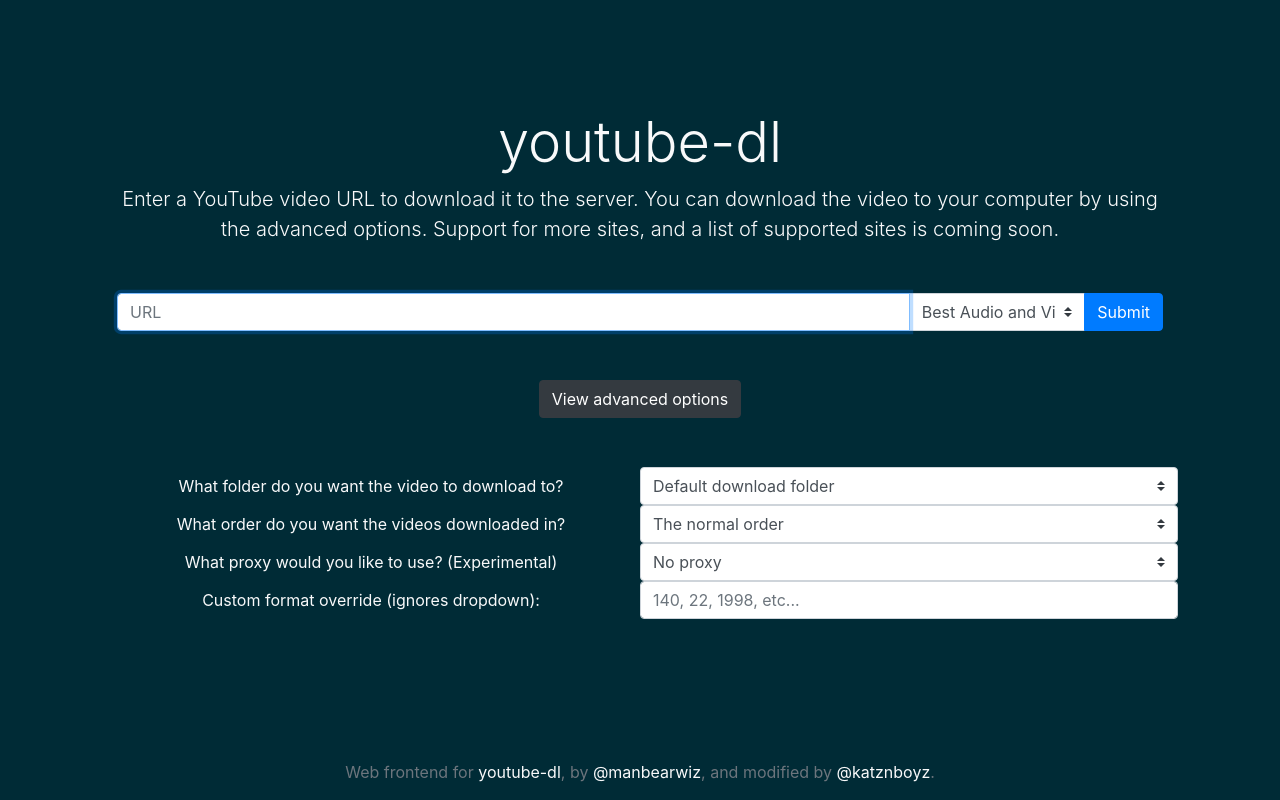
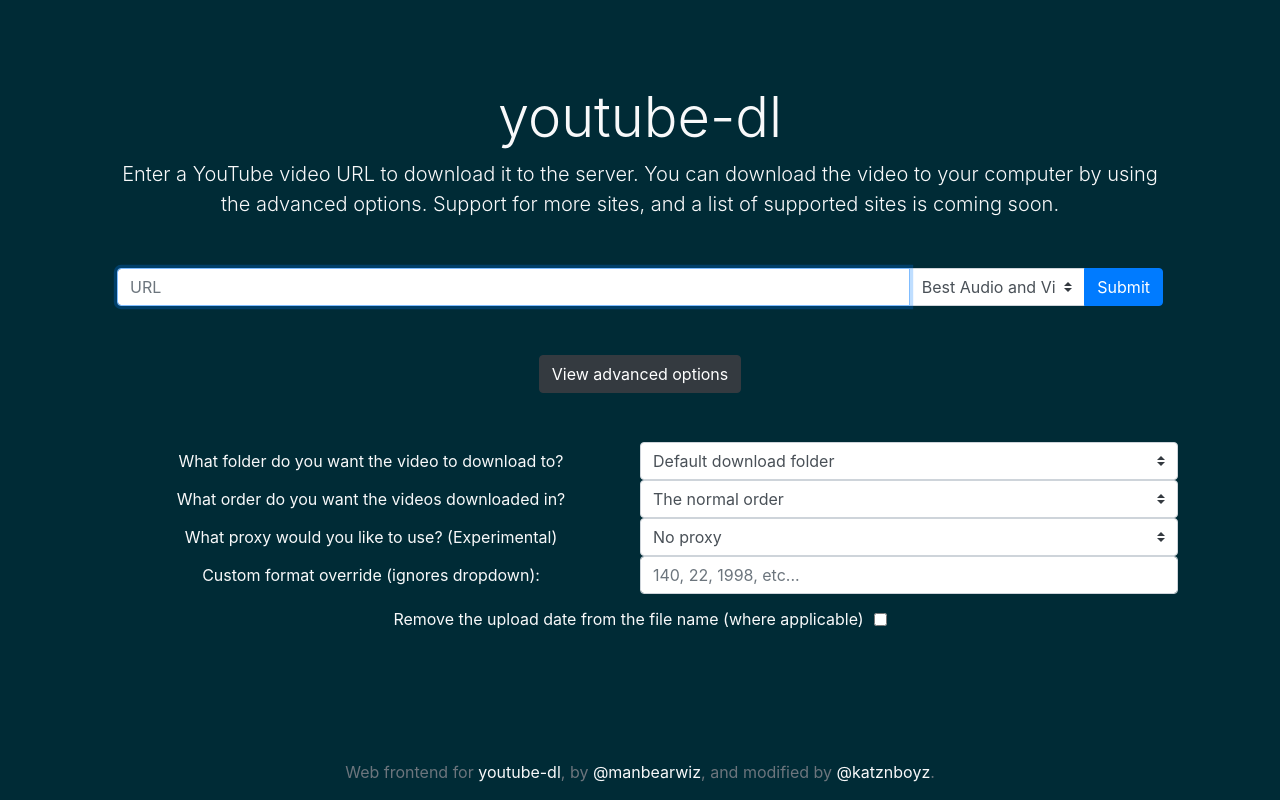
Before and after one commit to renamedquery/youtube-dl-server, a Flask app: template templates/index.html in a window 1280 px wide, after a click on "View advanced options". Run offline with Flask 2, Linux system fonts and the light colour scheme; the template is opened without the code that fills it, so the values that code supplies are empty; parts of the project's set-up code (start-up, migrations or seed data) failed here and were passed over; some libraries are stand-ins or nearby versions.

Commit message:
Added the ability to remove the date from the videos downloaded from the home page

```diff
--- a/app.py
+++ b/app.py
@@ -74,6 +74,8 @@
         YTDL_ORDER = str(flask.request.form.get('order'))
         YTDL_PROXY = str(flask.request.form.get('proxy'))
         YTDL_FOVERRIDE = str(flask.request.form.get('custom_format'))
+        YTDL_RMDATE = 0 if str(flask.request.form.get('remove_date')) == 'None' else 1
+        print(YTDL_RMDATE)
 
         #check if there is a custom format
         if (YTDL_FOVERRIDE != ''):
@@ -151,8 +153,8 @@
         #add the videos to the database history
         for video in youtubeDLVideoList:
             DATABASE_CURSOR.execute(
-                'INSERT INTO download_history (url, title, status, timestamp, format, download_folder_path, actual_download_folder_path, proxy) VALUES (?, ?, ?, ?, ?, ?, ?, ?)',
-                (video[0], video[1], 1, datetime.datetime.timestamp(datetime.datetime.now()), YTDL_FORMAT, YTDL_DIR, YTDL_DIR if YTDL_DIR != '#browser2computer' else DEFAULT_VIDEO_DOWNLOAD_DIR, YTDL_PROXY)
+                'INSERT INTO download_history (url, title, status, timestamp, format, download_folder_path, actual_download_folder_path, proxy, rm_date) VALUES (?, ?, ?, ?, ?, ?, ?, ?, ?)',
+                (video[0], video[1], 1, datetime.datetime.timestamp(datetime.datetime.now()), YTDL_FORMAT, YTDL_DIR, YTDL_DIR if YTDL_DIR != '#browser2computer' else DEFAULT_VIDEO_DOWNLOAD_DIR, YTDL_PROXY, YTDL_RMDATE)
             )
             YTDL_DL_ID = DATABASE_CURSOR.lastrowid #the id of the download, in the database
             DATABASE_CONNECTION.commit()
@@ -816,7 +818,7 @@
         return False
 
 #function to download videos (returns the path of the downloaded video)
-def downloadVideo(videoURL, videoFormat, parentDownloadDir = DEFAULT_VIDEO_DOWNLOAD_DIR, proxy = '#none') -> str:
+def downloadVideo(videoURL, videoFormat, parentDownloadDir = DEFAULT_VIDEO_DOWNLOAD_DIR, proxy = '#none', rmDate = 0) -> str:
 
     #check that the video download directory exists
     if (not os.path.exists(DEFAULT_VIDEO_DOWNLOAD_DIR)):
@@ -865,10 +867,10 @@
         }
 
         #the output file name
-        outputFileName = '{}_{}_{}_{}.{}'.format(
-            testVideoData['upload_year'], #upload year
-            testVideoData['upload_month'], #upload month
-            testVideoData['upload_day'], #upload day
+        outputFileName = '{}{}{}{}.{}'.format(
+            str(testVideoData['upload_year']) + '_' if int(rmDate) == 0 else '', #upload year
+            str(testVideoData['upload_month']) + '_' if int(rmDate) == 0 else '', #upload month
+            str(testVideoData['upload_day']) + '_' if int(rmDate) == 0 else '', #upload day
             testVideoData['title'], #title
             testVideoData['ext'] #extension
         )
@@ -1017,7 +1019,8 @@
                         databaseRow[2], #video url
                         databaseRow[5], #video format
                         parentDownloadDir = databaseRow[7], #video download directory
-                        proxy = databaseRow[8] #the proxy
+                        proxy = databaseRow[8], #the proxy
+                        rmDate = databaseRow[9] #the 1/0 that determines whether or not the date should be written to the filename
                     )
 
                     #update the database and tell it that the download was successful
--- a/setup.py
+++ b/setup.py
@@ -51,7 +51,8 @@
     format VARCHAR NOT NULL,
     download_folder_path VARCHAR NOT NULL,
     actual_download_folder_path VARCHAR NOT NULL,
-    proxy VARCHAR NOT NULL
+    proxy VARCHAR NOT NULL,
+    rm_date INTEGER NOT NULL
 )
 ''') #find a way to use utc timestamps, just in case, then convert them to local on the front end
 
--- a/templates/index.html
+++ b/templates/index.html
@@ -63,6 +63,10 @@
                         <input name = 'custom_format' class = 'form-control' type = 'text' placeholder = '140, 22, 1998, etc...' class = 'col'>
                     </div>
                 </div>
+                <div class = 'row justify-content-center' style = 'min-height:50px;'>
+                    <p class = 'my-auto p-0'>Remove the upload date from the file name (where applicable)</p>
+                    <input type = 'checkbox' name = 'remove_date' class = 'my-auto' style = 'margin-left:10px !important;' value = '1'>
+                </div>
             </div>
         </form>
     </div>
```
